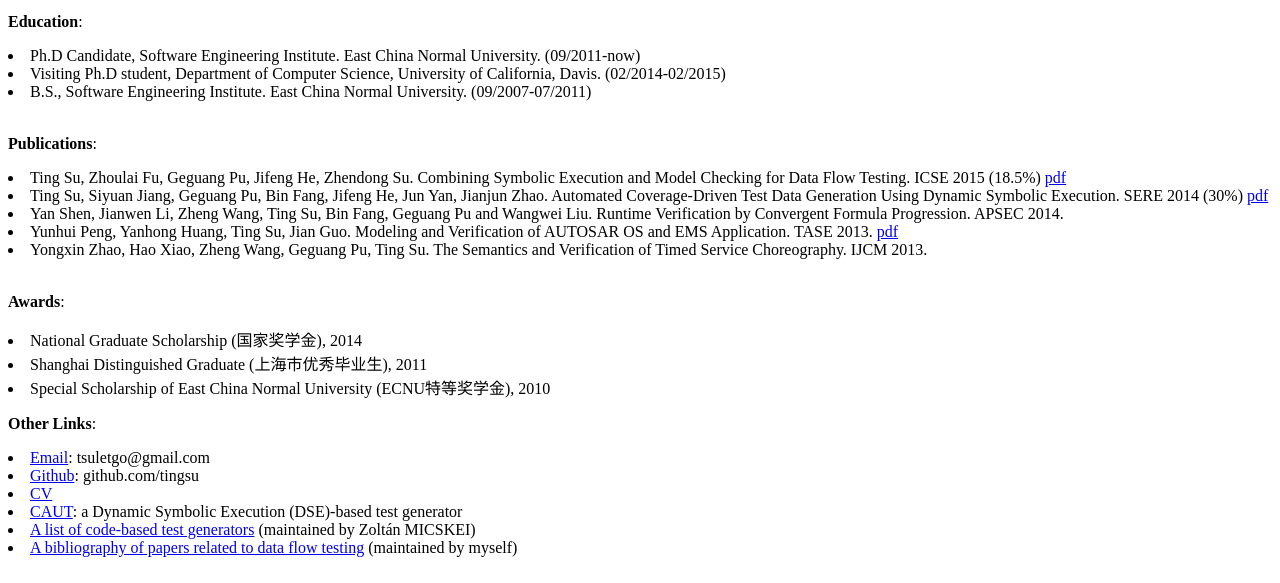
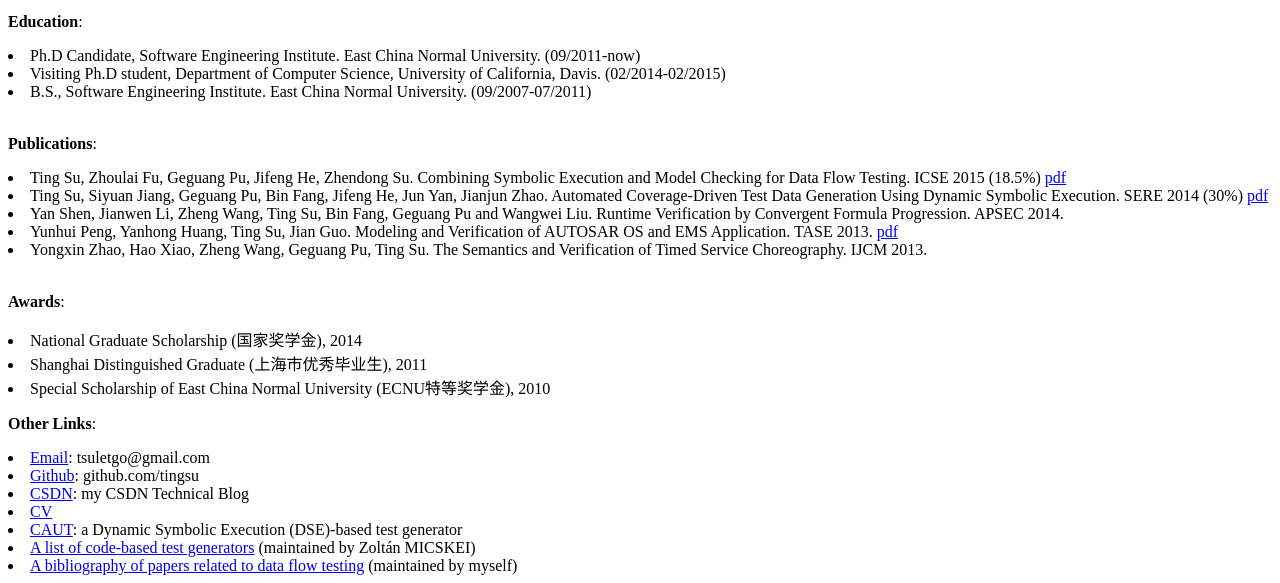
Before and after one commit to tingsu/tingsu.github.io, a plain HTML site: page index.html in a window 1280 px wide. Shown: the part 229-812 px from the top of the page. Drawn offline with Linux system fonts and the light colour scheme.

Commit message:
update index.html

```diff
--- a/index.html
+++ b/index.html
@@ -45,10 +45,12 @@
                 <p><b>Other Links</b>:
                 <li><a href="mailto:tsuletgo@gmail.com">Email</a>: tsuletgo@gmail.com</li>
                 <li><a href="https://github.com/tingsu">Github</a>: github.com/tingsu</li>
+                <li><a href="http://blog.csdn.net/urecvbnkuhbh_54245df">CSDN</a>: my CSDN Technical Blog</li>
                 <li><a href="http://www.lab205.org/caut/files/CV.pdf">CV</a></li>
                 <li><a href="http://www.lab205.org/caut/">CAUT</a>: a Dynamic Symbolic Execution (DSE)-based test generator</li>
                 <li><a href="http://mit.bme.hu/~micskeiz/pages/code_based_test_generation.html">A list of code-based test generators</a> (maintained by Zoltán MICSKEI)</li>
                 <li><a href="https://tingsu.github.io/files/dftbib.html">A bibliography of papers related to data flow testing</a> (maintained by myself)</li>
+
             </div><!-- /.blurb -->
         </div><!-- /.container -->
 <!--		<footer>-->
```
